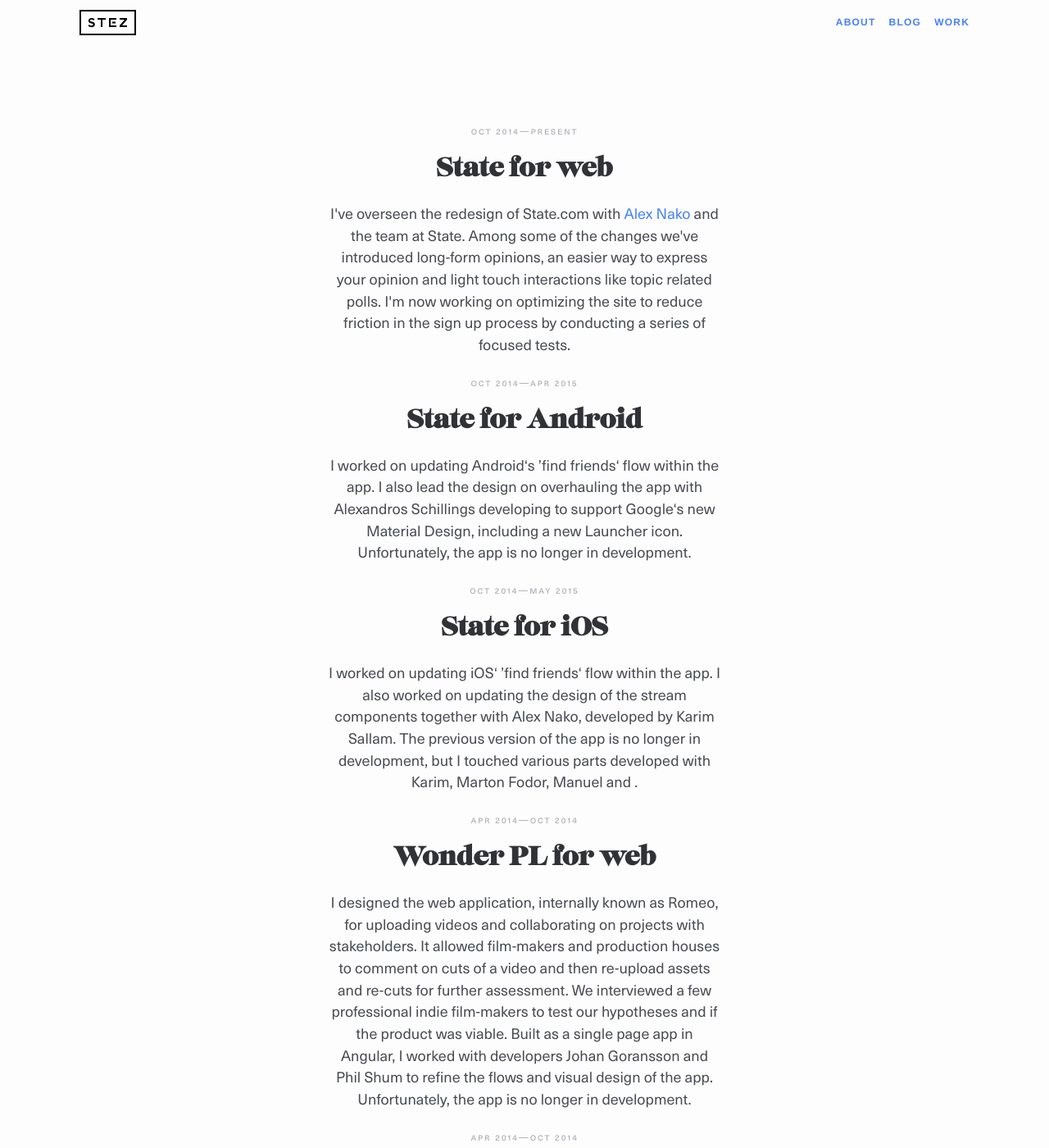
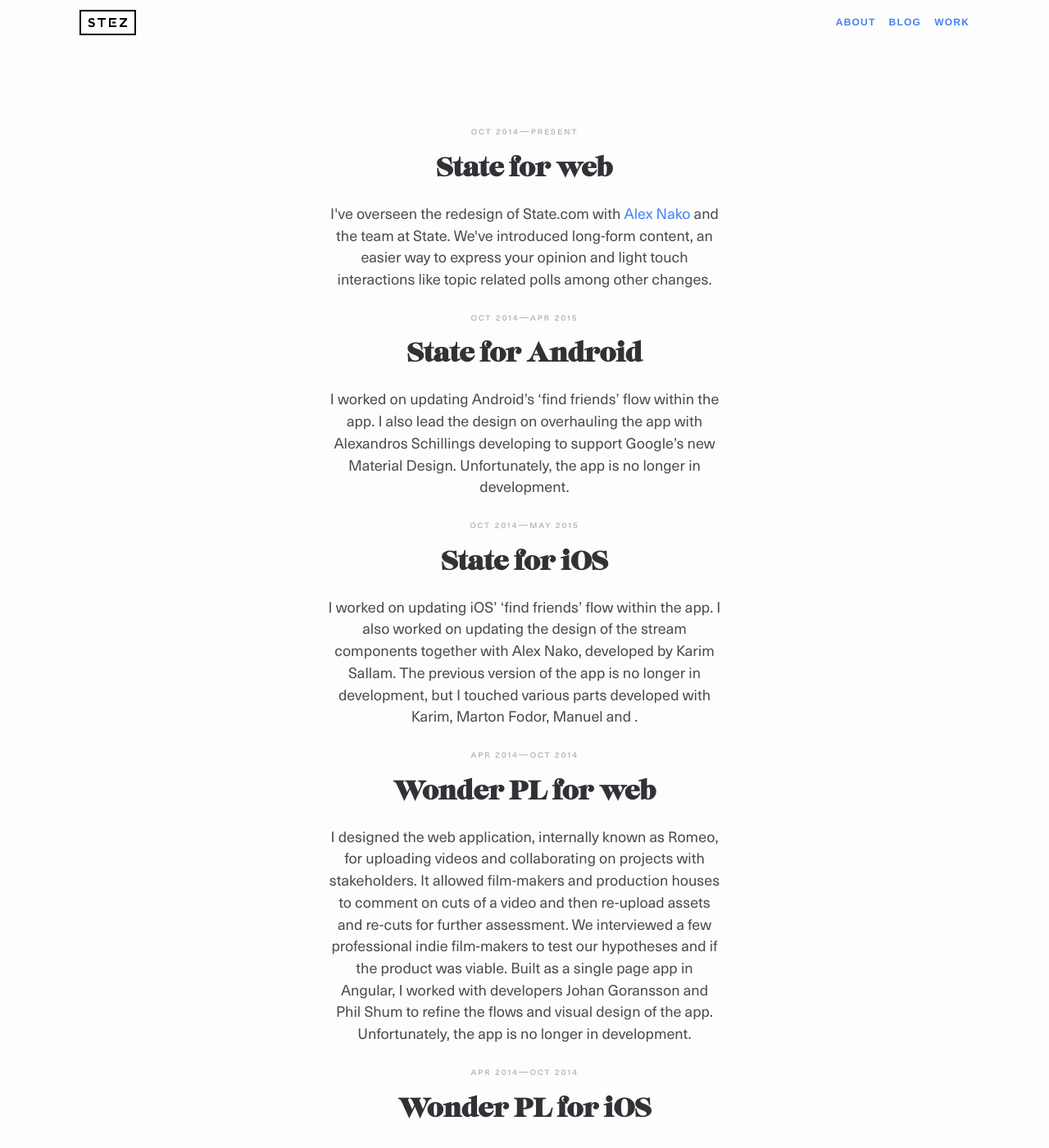
Before and after one commit to mr-stezz/mr-stezz.github.io, a Jekyll site: the page built from index.html, in a window 1280 px wide and 1400 px high. Shown: the whole window at 82% size. Built offline with Jekyll 4.4.1, drawn with Linux system fonts in a browser that asks for light colours; Markdown is read by kramdown in place of the engine named in the settings; the list of posts is cut into pages by our own code.

Commit message:
Update apostrophes

```diff
--- a/index.html
+++ b/index.html
@@ -6,17 +6,17 @@
   <section class="text-col">
     <p class="heading  page-subtitle  no-spacing  t--center">Oct 2014&mdash;Present</p>
     <h2 class="heading  alpha  page-title">State for web</h2>
-    <p class="t--center">I've overseen the redesign of State.com with <a href="https://twitter.com/alexnako" title="Product Designer, Alex Nako">Alex Nako</a> and the team at State. Among some of the changes we've introduced long-form opinions, an easier way to express your opinion and light touch interactions like topic related polls. I'm now working on optimizing the site to reduce friction in the sign up process by conducting a series of focused tests.</p>
+    <p class="t--center">I've overseen the redesign of State.com with <a href="https://twitter.com/alexnako" title="Product Designer, Alex Nako">Alex Nako</a> and the team at State. We've introduced long-form content, an easier way to express your opinion and light touch interactions like topic related polls among other changes.</p>
   </section>
   <section class="text-col">
     <p class="heading  page-subtitle  no-spacing  t--center">Oct 2014&mdash;Apr 2015</p>
     <h2 class="heading  alpha  page-title">State for Android</h2>
-    <p class="t--center">I worked on updating Android&lsquo;s &rsquo;find friends&lsquo; flow within the app. I also lead the design on overhauling the app with Alexandros Schillings developing to support Google&lsquo;s new Material Design, including a new Launcher icon. Unfortunately, the app is no longer in development.</p>
+    <p class="t--center">I worked on updating Android&rsquo;s &lsquo;find friends&rsquo; flow within the app. I also lead the design on overhauling the app with Alexandros Schillings developing to support Google&rsquo;s new Material Design. Unfortunately, the app is no longer in development.</p>
   </section>
   <section class="text-col">
     <p class="heading  page-subtitle  no-spacing  t--center">Oct 2014&mdash;May 2015</p>
     <h2 class="heading  alpha  page-title">State for iOS</h2>
-    <p class="t--center">I worked on updating iOS&lsquo; &rsquo;find friends&lsquo; flow within the app. I also worked on updating the design of the stream components together with Alex Nako, developed by Karim Sallam. The previous version of the app is no longer in development, but I touched various parts developed with Karim, Marton Fodor, Manuel and .</p>
+    <p class="t--center">I worked on updating iOS&rsquo; &lsquo;find friends&rsquo; flow within the app. I also worked on updating the design of the stream components together with Alex Nako, developed by Karim Sallam. The previous version of the app is no longer in development, but I touched various parts developed with Karim, Marton Fodor, Manuel and .</p>
   </section>
   <section class="text-col">
     <p class="heading  page-subtitle  no-spacing  t--center">Apr 2014&mdash;Oct 2014</p>
```
